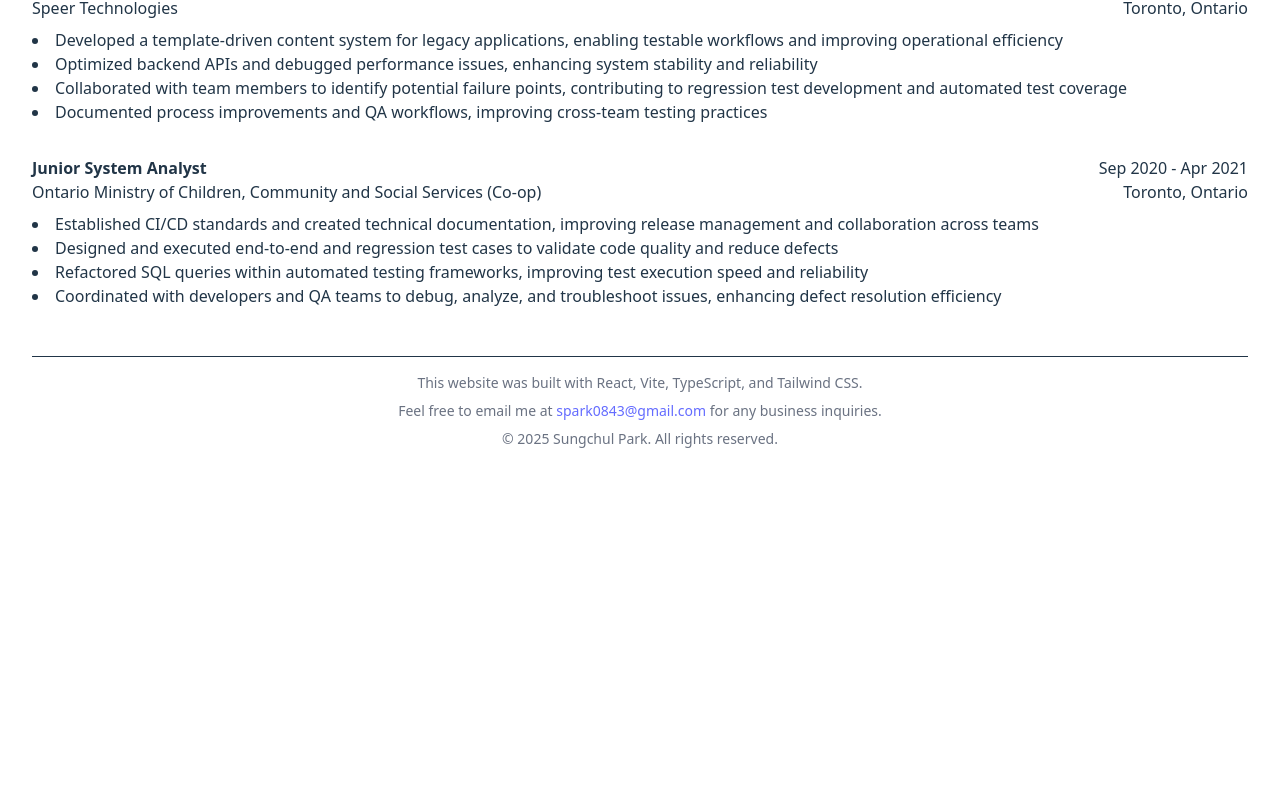
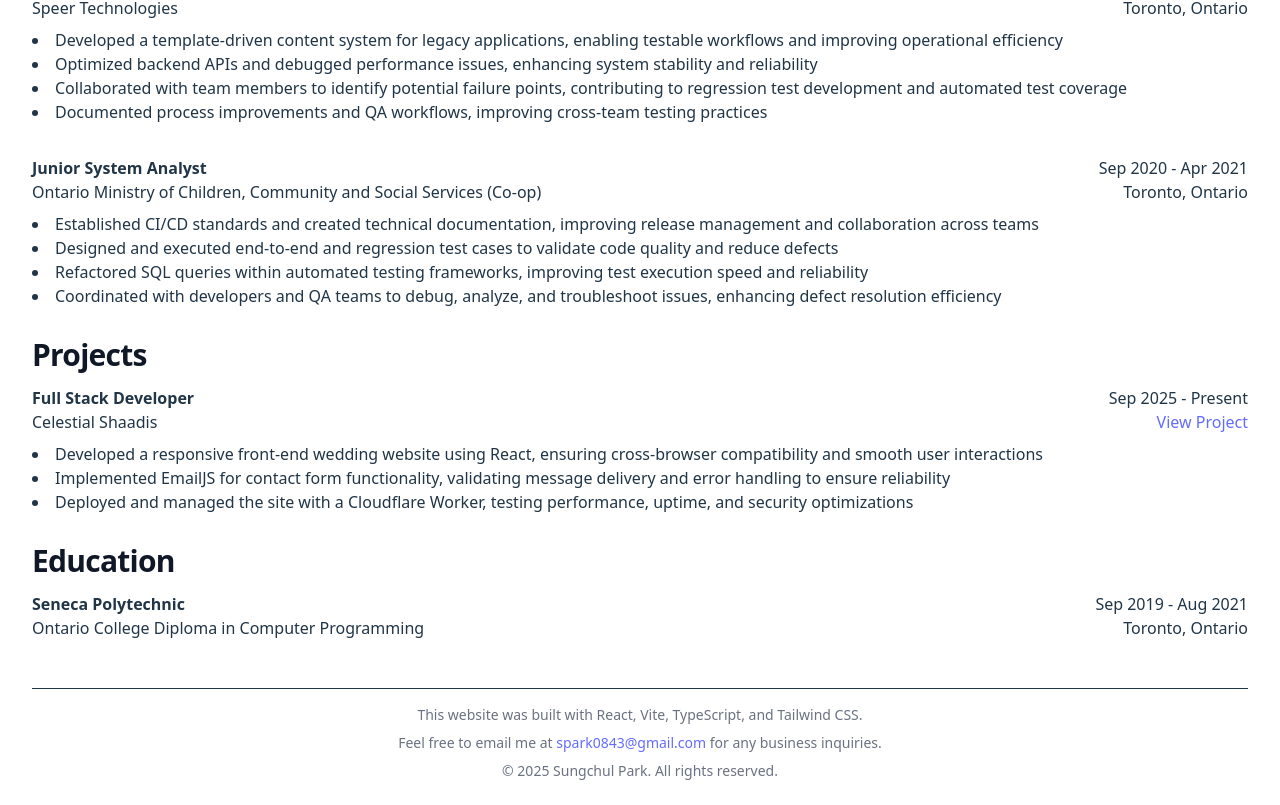
Before and after one commit to sungchulpark1/sungchulpark1.github.io, a React (Vite) app in the folder web-portfolio/: page / in a window 1280 px wide. Shown: the part 528-1333 px from the top of the page. Before the commit the page ends 1001 px from the top, so only its background shows below. Built offline with nearby package versions, Linux system fonts and the light colour scheme.

Commit message:
add projects and education sections

```diff
--- a/web-portfolio/src/App.tsx
+++ b/web-portfolio/src/App.tsx
@@ -110,7 +110,62 @@ function App() {
             </ul>
           </div>
         </div>
+      </motion.div>
 
+      <motion.div
+        className="w-full"
+        initial={{ opacity: 0, y: 20 }}
+        animate={{ opacity: 1, y: 40 }}
+        transition={{ duration: 0.5, delay: 0.6, ease: [0, 0, 0.4, 1] }}
+      >
+        <h2 className="mb-4 text-xl font-extrabold leading-none tracking-tight text-gray-900 md:text-2xl lg:text-3xl dark:text-white">
+          Projects
+        </h2>
+
+        <div className="mb-8">
+          <div className="w-full flex justify-between">
+            <div className="font-bold">Full Stack Developer</div>
+            <div className="text-right">Sep 2025 - Present</div>
+          </div>
+
+          <div className="w-full flex justify-between">
+            <div>Celestial Shaadis</div>
+            <div className="text-right"><a href="https://celestialshaadis.com">View Project</a></div>
+          </div>
+
+          <div className="w-full">
+            <ul className="list-disc list-inside mt-2">
+              <li>Developed a responsive front-end wedding website using React, ensuring cross-browser compatibility and smooth user
+              interactions</li>
+              <li>Implemented EmailJS for contact form functionality, validating message delivery and error handling to ensure
+              reliability</li>
+              <li>Deployed and managed the site with a Cloudflare Worker, testing performance, uptime, and security optimizations</li>
+            </ul>
+          </div>
+        </div>
+      </motion.div>
+
+      <motion.div
+        className="w-full"
+        initial={{ opacity: 0, y: 20 }}
+        animate={{ opacity: 1, y: 40 }}
+        transition={{ duration: 0.5, delay: 0.6, ease: [0, 0, 0.4, 1] }}
+      >
+        <h2 className="mb-4 text-xl font-extrabold leading-none tracking-tight text-gray-900 md:text-2xl lg:text-3xl dark:text-white">
+          Education
+        </h2>
+
+        <div className="mb-8">
+          <div className="w-full flex justify-between">
+            <div className="font-bold">Seneca Polytechnic</div>
+            <div className="text-right">Sep 2019 - Aug 2021</div>
+          </div>
+
+          <div className="w-full flex justify-between">
+            <div>Ontario College Diploma in Computer Programming</div>
+            <div className="text-right">Toronto, Ontario</div>
+          </div>
+        </div>
       </motion.div>
 
       <motion.div
```
